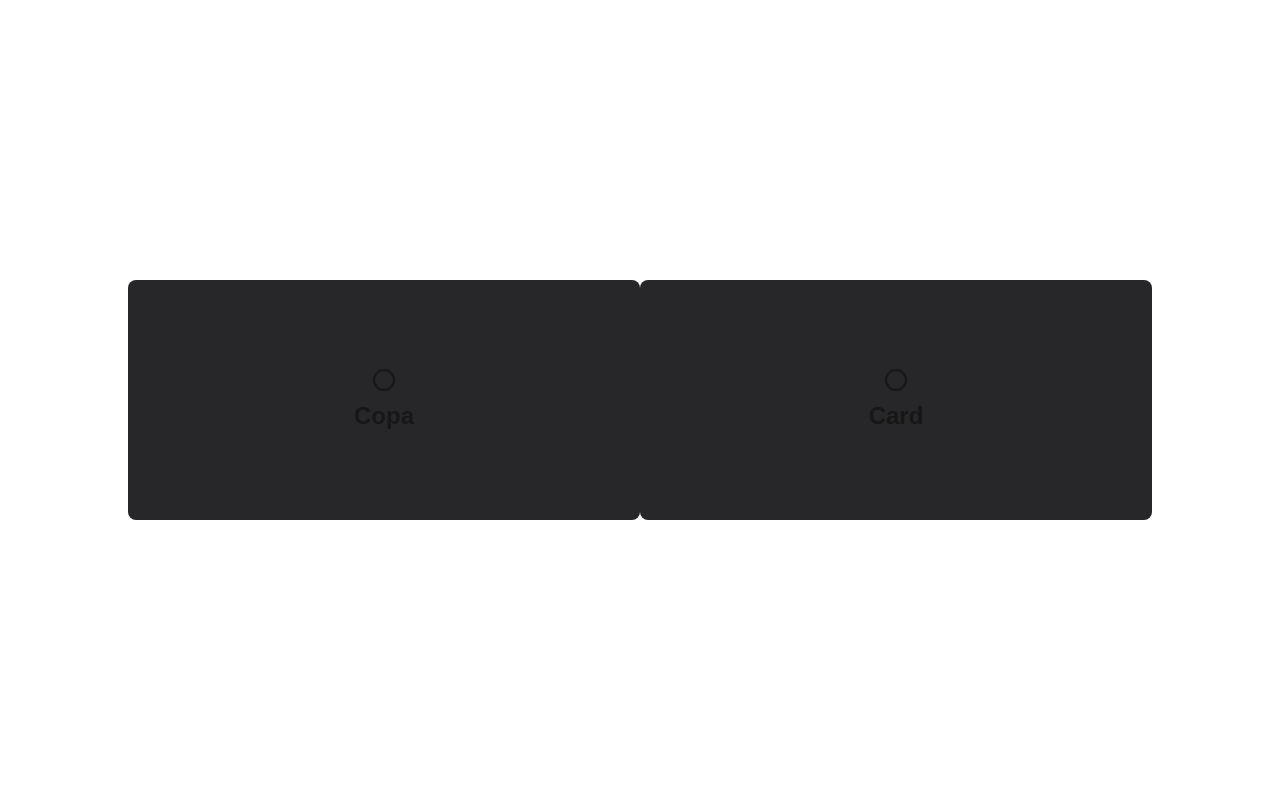
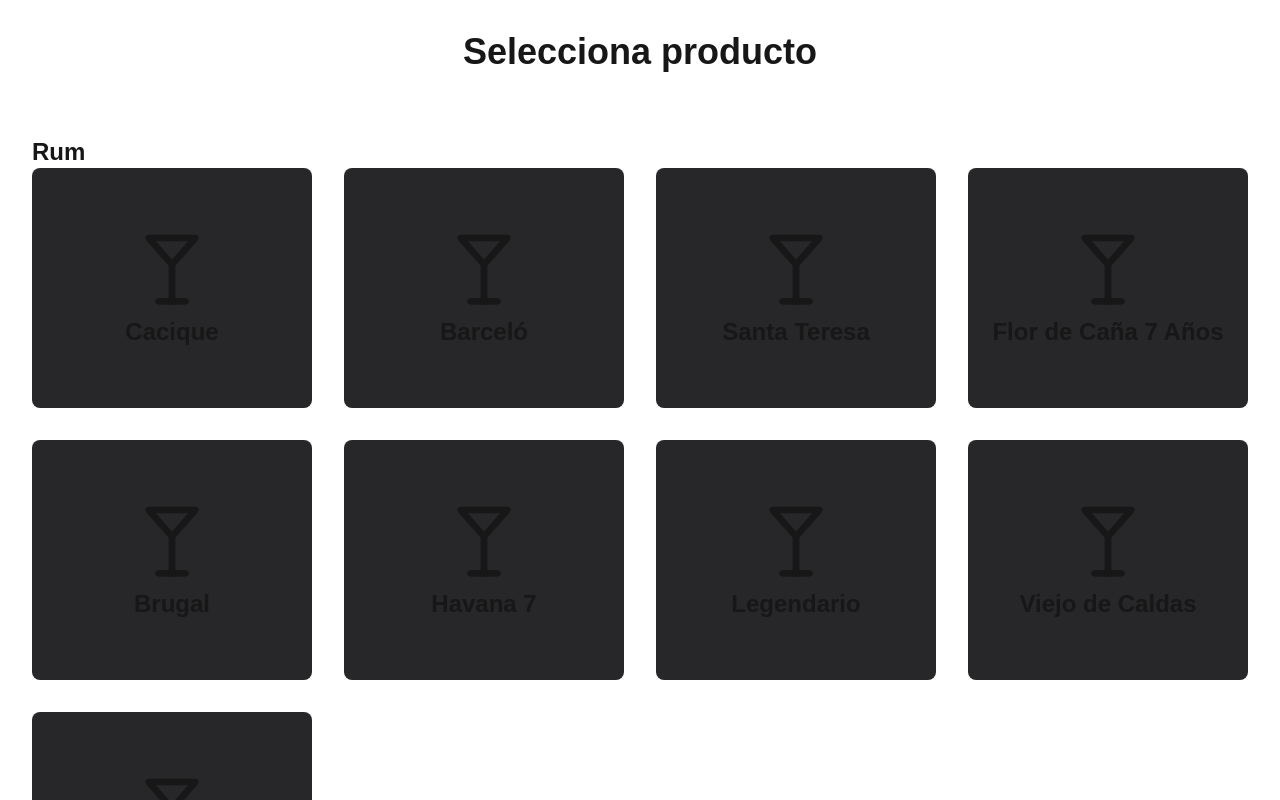
Before and after one commit to Rowleen/copaza, a Next.js app: page / in a window 1280 px wide. Both pictures are taken after a click on the element "Copa". Shown: the top 800 px of the page. Built offline with nearby package versions, Linux system fonts and the light colour scheme.

Commit message:
Add product sections

```diff
--- a/app/page.tsx
+++ b/app/page.tsx
@@ -1,11 +1,103 @@
-import { Circle, BadgeEuro } from "lucide-react";
+"use client";
+
+import { useState } from "react";
+import { Beer as BeerIcon, GlassWater, Martini, TestTube } from "lucide-react";
+
+import SectionProduct from "@/components/ui/SectionProduct/SectionProduct";
 import Card from "@/components/ui/Card/Card";
 
+import { ProductEnum, Product } from "@/entities/Product";
+import { AzAccounting } from "@/types/AzAccounting";
+
+import productsData from "@/data/products.json";
+import drinksData from "@/data/drinks.json";
+
+enum StepEnum {
+  SELECT_PRODUCT = "SELECT_PRODUCT",
+  SELECT_DRINK = "SELECT_DRINK",
+  SELECT_SODE = "SELECT_SODE",
+  SELECT_PAYMENT = "SELECT_PAYMENT",
+  ADD_PRODUCT = "ADD_PRODUCT",
+}
+
 export default function Home() {
+  const [step, setStep] = useState<StepEnum>(StepEnum.SELECT_PRODUCT);
+  const [product, setProduct] = useState<Product | null>(null);
+  const [drink, setDrink] = useState<Product | null>(null);
+  const [soda, setSoda] = useState<Product | null>(null);
+  const [beer, setBeer] = useState<Product | null>(null);
+  const [azAccounting, setAzAccounting] = useState<AzAccounting | null>(null);
+
+  const renderIcon = (product: Product) => {
+    switch (product.type) {
+      case ProductEnum.DRINK:
+        return <Martini className="w-20 h-20" />;
+      case ProductEnum.SHOT:
+        return <TestTube className="w-20 h-20" />;
+      case ProductEnum.SODA:
+        return <GlassWater className="w-20 h-20" />;
+      case ProductEnum.BEER:
+        return <BeerIcon className="w-20 h-20" />;
+      default:
+        return <Martini className="w-20 h-20" />;
+    }
+  };
+
+  const handleProductTypeClick = (value: Product) => {
+    setProduct(value);
+  };
+
   return (
-    <section className="min-h-screen w-[1024px] flex items-center justify-center">
-      <Card title="Copa" icon={<Circle />} onClick={() => {}} />
-      <Card title="Card" icon={<Circle />} onClick={() => {}} />
-    </section>
+    <div className="w-full h-full flex flex-col items-center justify-between gap-16">
+      <h1 className="text-4xl font-bold text-center">Selecciona producto</h1>
+
+      <section className="w-full h-full">
+        {!product && (
+          <div className="grid grid-cols-2 gap-8 items-center justify-center">
+            {productsData.map((product) => (
+              <Card
+                key={product.id}
+                title={product.name}
+                icon={renderIcon(product as Product)}
+                value={product as Product}
+                onClick={handleProductTypeClick}
+              />
+            ))}
+          </div>
+        )}
+
+        {product && product.type === ProductEnum.DRINK && (
+          <>
+            <SectionProduct
+              title="Rum"
+              products={drinksData.rum as Product[]}
+              onClick={handleProductTypeClick}
+              renderIcon={renderIcon}
+            />
+
+            <SectionProduct
+              title="Gin"
+              products={drinksData.gin as Product[]}
+              onClick={handleProductTypeClick}
+              renderIcon={renderIcon}
+            />
+
+            <SectionProduct
+              title="Whiskey"
+              products={drinksData.whiskey as Product[]}
+              onClick={handleProductTypeClick}
+              renderIcon={renderIcon}
+            />
+
+            <SectionProduct
+              title="Vodka"
+              products={drinksData.vodka as Product[]}
+              onClick={handleProductTypeClick}
+              renderIcon={renderIcon}
+            />
+          </>
+        )}
+      </section>
+    </div>
   );
 }
```
